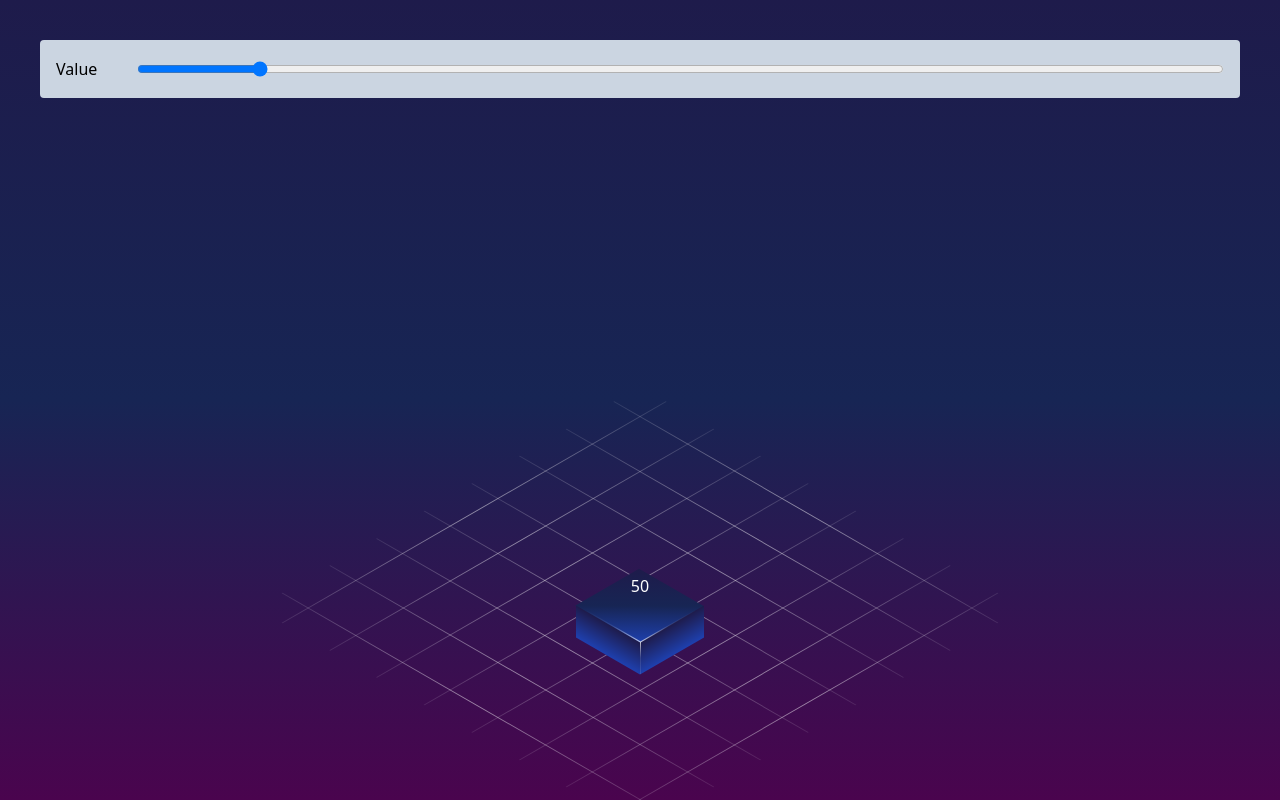
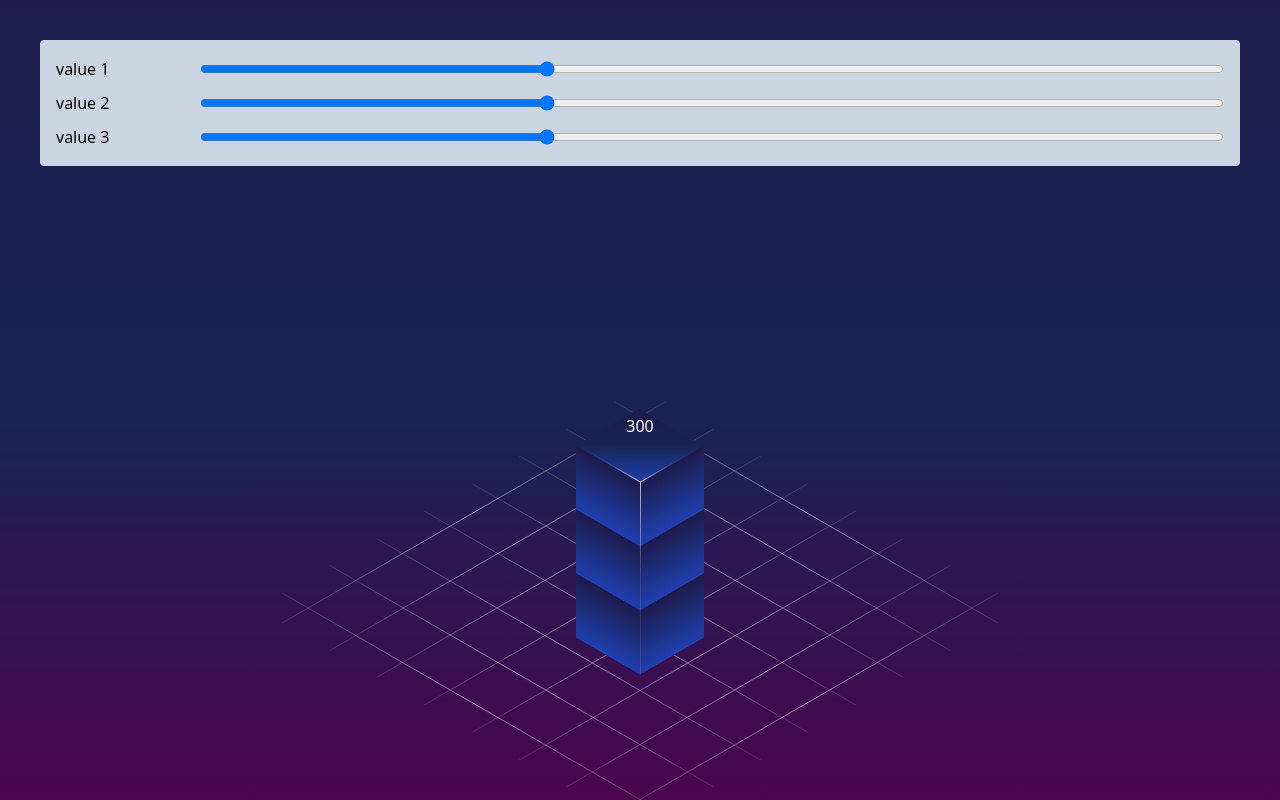
Before and after one commit to lebrande/animated-column-chart, a React (Create React App) app: page / in a window 1280 px wide. Built offline with nearby package versions, Linux system fonts and the light colour scheme.

Commit message:
🥑 Stacked chart

```diff
--- a/src/App.tsx
+++ b/src/App.tsx
@@ -4,18 +4,35 @@ import { Controls } from "./Controls";
 import { Grid } from "./Grid";
 
 export const App = () => {
-  const [value, setValue] = useState<number>(50);
+  const [value1, setValue1] = useState<number>(100);
+  const [value2, setValue2] = useState<number>(100);
+  const [value3, setValue3] = useState<number>(100);
 
   return (
     <div className="h-screen relative overflow-hidden">
-      <div className="absolute top-10 left-10 right-10 bg-slate-300 rounded p-4 z-30 mb-20">
+      <div className="absolute top-10 left-10 right-10 bg-slate-300 rounded p-4 z-30 mb-20 space-y-2">
         <Controls
-          onChange={setValue}
-          value={value}
+          onChange={setValue1}
+          value={value1}
+          label="value 1"
+        />
+        <Controls
+          onChange={setValue2}
+          value={value2}
+          label="value 2"
+        />
+        <Controls
+          onChange={setValue3}
+          value={value3}
+          label="value 3"
         />
       </div>
       <div className="absolute bottom-36 left-0 right-0 z-20">
-        <Chart value={value} />
+        <Chart
+          value1={value1}
+          value2={value2}
+          value3={value3}
+        />
       </div>
       <div className="absolute bottom-0 left-0 right-0 z-10 ">
         <Grid />
--- a/src/Chart.tsx
+++ b/src/Chart.tsx
@@ -1,17 +1,30 @@
 import { motion } from "framer-motion"
 
 export const Chart = (props: {
-  value: number;
+  value1: number;
+  value2: number;
+  value3: number;
 }) => {
-  const { value } = props;
+  const {
+    value1,
+    value2,
+    value3,
+  } = props;
+
+  const valueTotal = value1 + value2 + value3
 
   return (
     <div className="relative flex flex-col items-center">
       <TopSurface />
-      <FrontSurface value={value} />
-      <FrontEdge value={value} />
+
+      <FrontSurface value={value1} />
+      <FrontSurface value={value2} />
+      <FrontSurface value={value3} />
+
+      <FrontEdge value={valueTotal} />
       <TopEdge />
-      <p className="text-white absolute">{value}</p>
+
+      <p className="text-white absolute">{valueTotal}</p>
     </div>
   );
 };
--- a/src/Controls.tsx
+++ b/src/Controls.tsx
@@ -1,16 +1,17 @@
 export const Controls = (props: {
   value: number;
   onChange: (value: number) => void;
+  label: string;
 }) => {
   return (
-    <div className="flex justify-between items-center gap-10">
-      <label>Value</label>
+    <div className="flex justify-between items-center gap-4">
+      <label className="w-32">{props.label}</label>
       <input
         className="flex-grow px-2 py-1 rounded border border-slate-400"
         value={props.value}
         onChange={({ target }) => props.onChange(+target.value)}
         type="range"
-        max={500}
+        max={300}
       />
     </div>
   );
```
